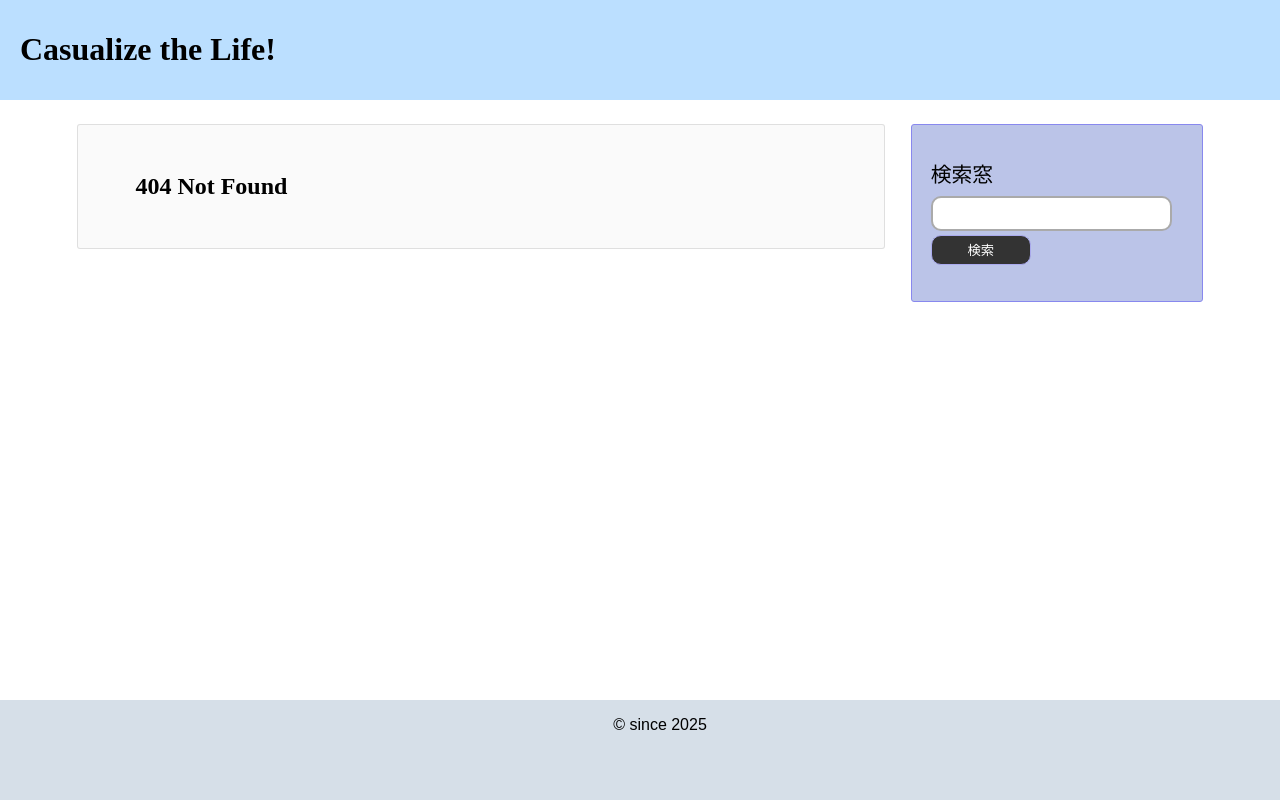
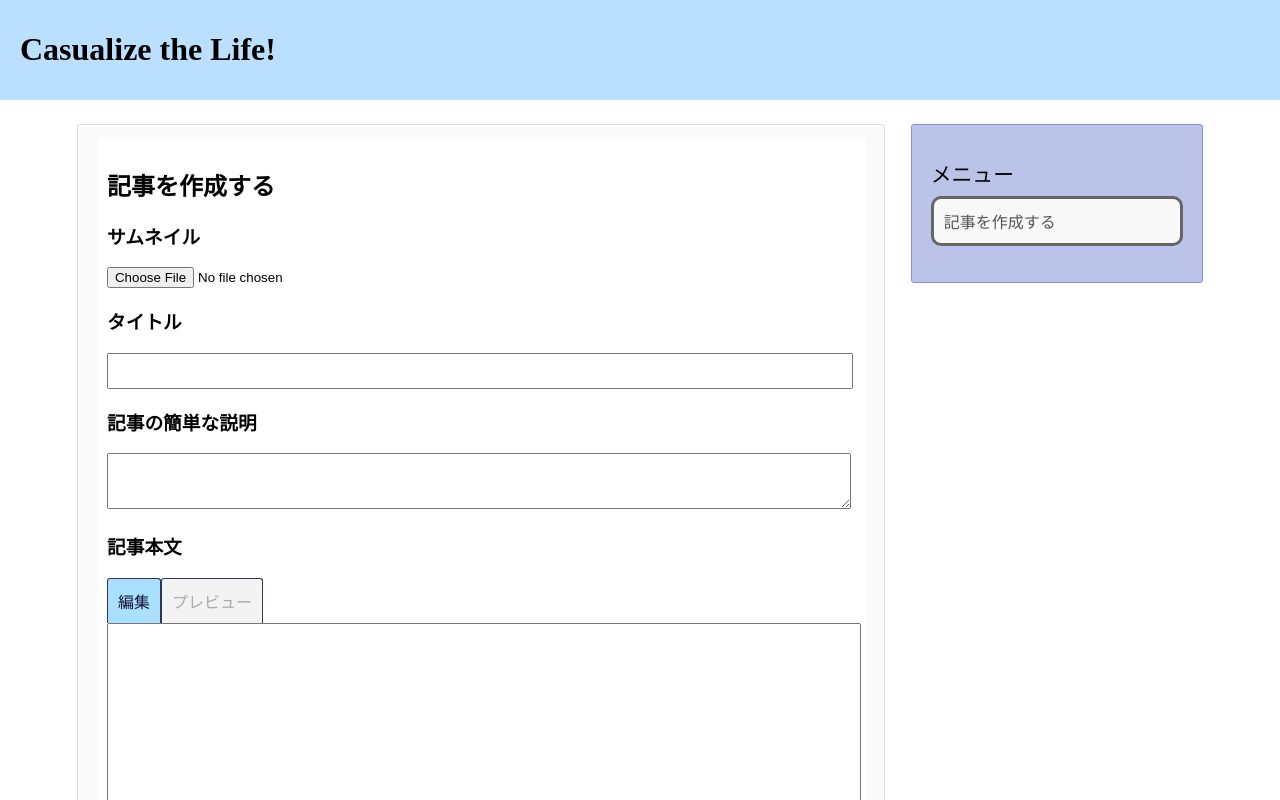
Before and after one commit to grkon03/newblog, a React (Create React App) app in the folder frontend/: page /admin/editarticle in a window 1280 px wide. Before the commit this address had no page. Shown: the top 800 px of the page. Built offline with nearby package versions, Linux system fonts and the light colour scheme; a web font is replaced by a local one.

Commit message:
rename createarticle -> editarticle

```diff
--- a/frontend/src/admin/createarticle.tsx
+++ b/frontend/src/admin/editarticle.tsx
@@ -4,13 +4,13 @@ import SubmitButtons from './components/submitbuttons';
 import { MainAreaProps, InitSideArea } from '../types';
 import { AdminSA } from '../base-component/sidearea/admin';
 import { PostArticle } from '../api/article';
-import styles from './createarticle.module.css';
+import styles from './editarticle.module.css';
 
 type Props = {
   mainareaprops?: MainAreaProps;
 };
 
-const CreateArticle: React.FC<Props> = ({ mainareaprops }) => {
+const EditArticle: React.FC<Props> = ({ mainareaprops }) => {
   InitSideArea(mainareaprops, AdminSA);
   const [title, setTitle] = useState('');
   const [thumbnail, setThumbnail] = useState<File>();
@@ -86,4 +86,4 @@ const CreateArticle: React.FC<Props> = ({ mainareaprops }) => {
   );
 };
 
-export default CreateArticle;
+export default EditArticle;
--- a/frontend/src/routes.tsx
+++ b/frontend/src/routes.tsx
@@ -3,7 +3,7 @@ import Template from './template';
 import Home from './contents/home';
 import Article from './contents/article';
 import Login from './admin/login';
-import CreateArticle from './admin/createarticle';
+import EditArticle from './admin/editarticle';
 
 type RouteParam = {
   path: string;
@@ -40,10 +40,10 @@ export const MyRoutes: RouteParam[] = [
     ),
   },
   {
-    path: '/admin/createarticle',
+    path: '/admin/editarticle',
     elem: (
       <Template>
-        <CreateArticle />
+        <EditArticle />
       </Template>
     ),
   },
```
Also changed, not shown: frontend/src/admin/editarticle.module.css (renamed from frontend/src/admin/createarticle.module.css).
